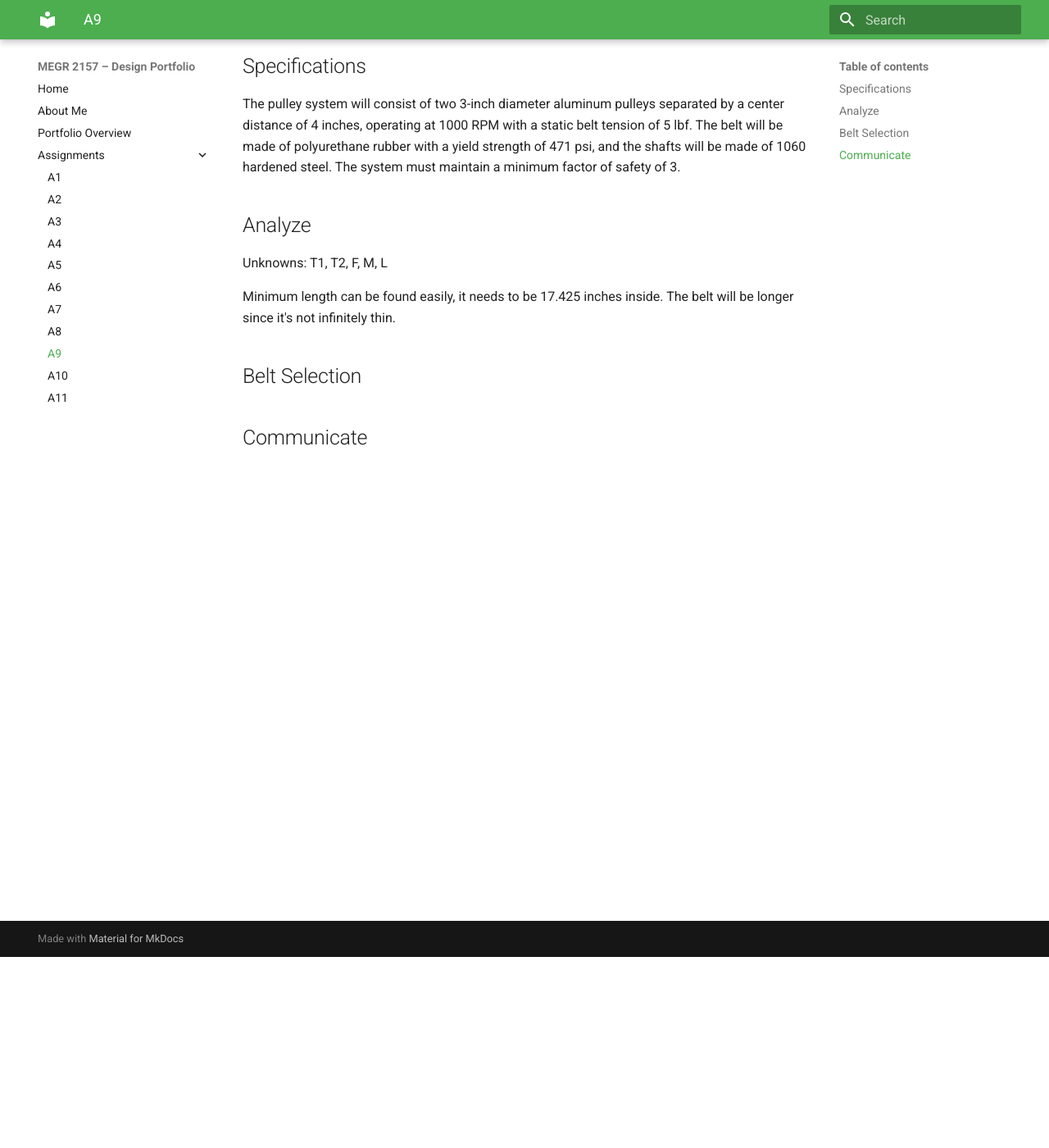
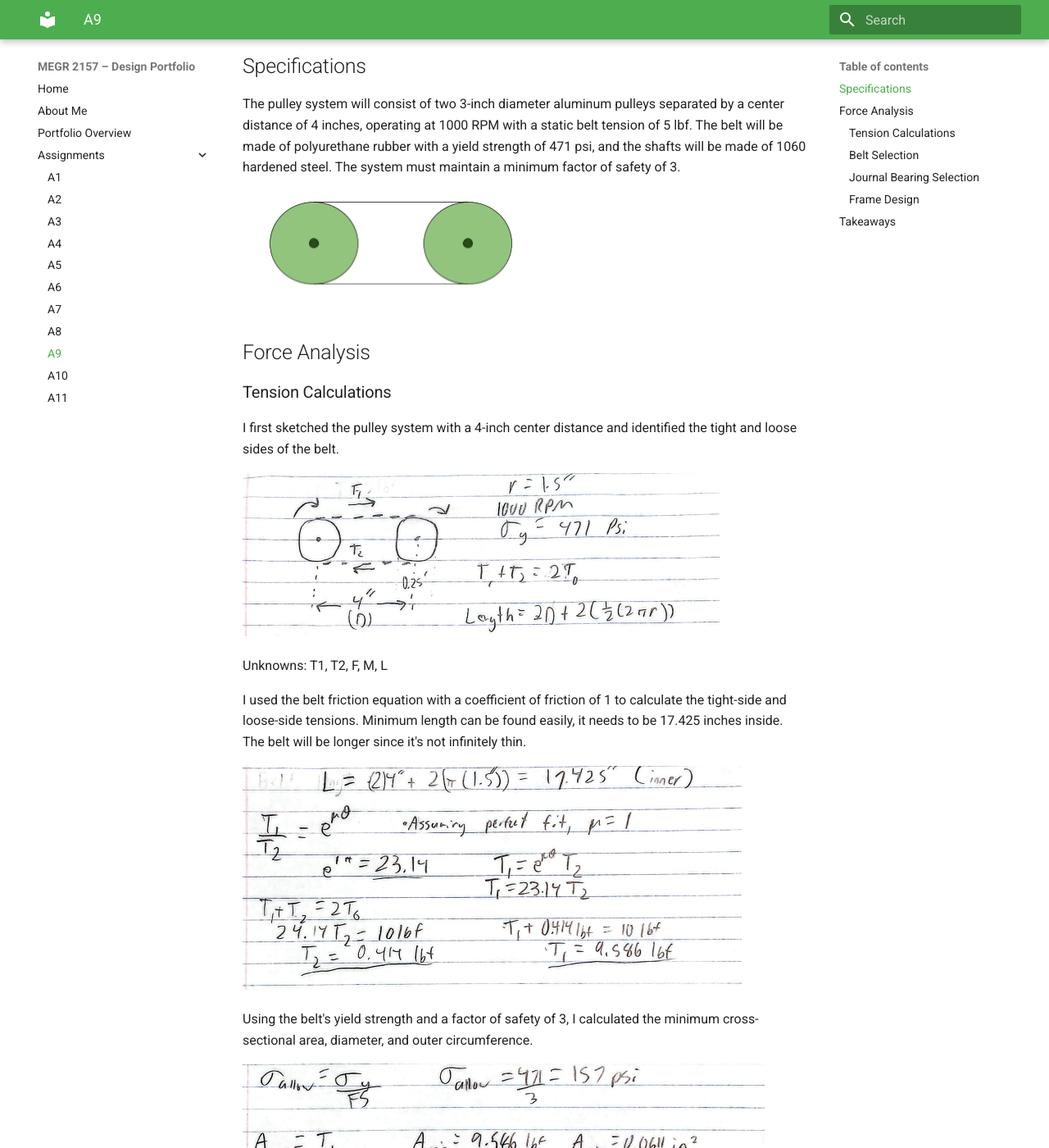
Before and after one commit to DillonK-spec/megr2157-portfolio, an MkDocs documentation site: the page built from docs/assignments/A09/index.md, in a window 1280 px wide and 1400 px high, scrolled down 233 px. Shown: the whole window at 82% size. Built offline with MkDocs 1.6.1 and Material for MkDocs 9.7.7, drawn with Linux system fonts in a browser that asks for light colours; some of the changed text lies outside the part shown.

Commit message:
Update index.md

```diff
--- a/docs/assignments/A09/index.md
+++ b/docs/assignments/A09/index.md
@@ -4,15 +4,44 @@ The objective of this assignment is to design a pulley system that transfers pow
 
 ## Specifications
 
+
 The pulley system will consist of two 3-inch diameter aluminum pulleys separated by a center distance of 4 inches, operating at 1000 RPM with a static belt tension of 5 lbf. The belt will be made of polyurethane rubber with a yield strength of 471 psi, and the shafts will be made of 1060 hardened steel. The system must maintain a minimum factor of safety of 3.
 
-## Analyze
+![pulley](pulley.PNG)
+
+## Force Analysis
+
+### Tension Calculations
+
+I first sketched the pulley system with a 4-inch center distance and identified the tight and loose sides of the belt.
+
+![Pulley System FBD](A91.PNG)
 
 Unknowns: T1, T2, F, M, L
 
-Minimum length can be found easily, it needs to be 17.425 inches inside. The belt will be longer since it's not infinitely thin.
+I used the belt friction equation with a coefficient of friction of 1 to calculate the tight-side and loose-side tensions. Minimum length can be found easily, it needs to be 17.425 inches inside. The belt will be longer since it's not infinitely thin.
 
-## Belt Selection
+![Belt Tension Calculations](A92.PNG)
 
+Using the belt's yield strength and a factor of safety of 3, I calculated the minimum cross-sectional area, diameter, and outer circumference.
 
-## Communicate
+![Belt Sizing Calculations](A93.PNG)
+
+### Belt Selection
+
+The belt I found that was the closest to theoretical values was 18.5 inches long and had a 3/8 diameter.
+![belt](belt.PNG)
+
+### Journal Bearing Selection
+I calculated the bearing pressure, surface velocity, and PV rating. Based on these values and the Machinery's Handbook, I selected porous bronze for the bearings.
+
+![Journal Bearing Calculations](A95.PNG)
+
+### Frame Design
+Finally, I sketched a frame concept to support the pulley system and hold the shafts and bearings in position.
+
+![Frame Design Sketch](A96.PNG)
+
+## Takeaways
+
+This project helped me visualize the force transfer through belts much better, it reinforced the tension difference between sections. Overall, this assignment helped me better understand how the different components of a pulley system work together and how engineering calculations can be used to select them. This project took around 4 hours to complete.
```
